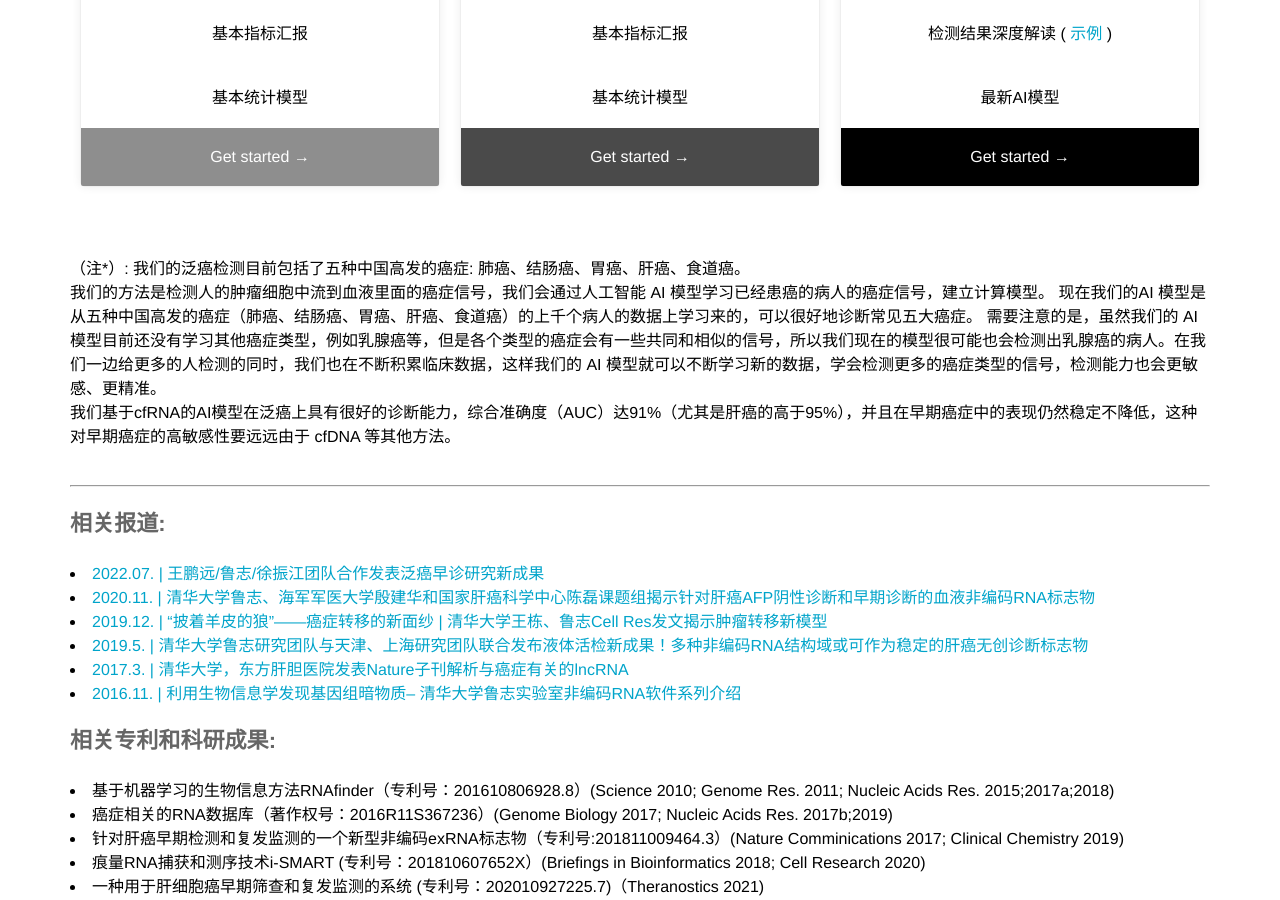
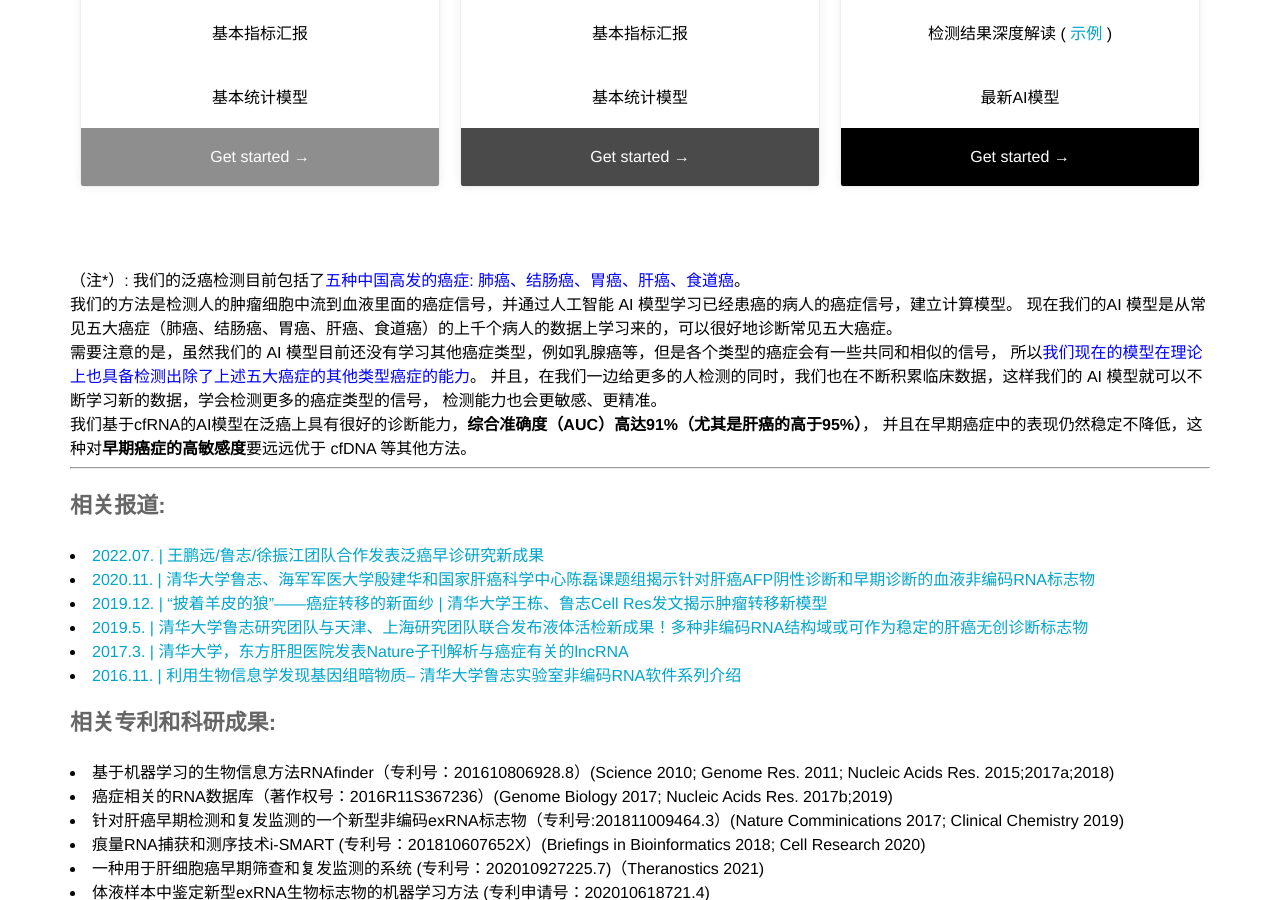
Before and after one commit to lulab/xingene-home, a Jekyll site: the page built from products.html, in a window 1280 px wide and 900 px high, scrolled down 748 px. Built offline with Jekyll 4.4.1, drawn with Linux system fonts in a browser that asks for light colours.

Commit message:
Update products.html

```diff
--- a/products.html
+++ b/products.html
@@ -85,17 +85,18 @@ faq:
 		</ul>
 	{% endfor %}
 
-  <br>
-  （注*）:
-  我们的泛癌检测目前包括了五种中国高发的癌症: 肺癌、结肠癌、胃癌、肝癌、食道癌。
-  <br>我们的方法是检测人的肿瘤细胞中流到血液里面的癌症信号，我们会通过人工智能 AI 模型学习已经患癌的病人的癌症信号，建立计算模型。
-  现在我们的AI 模型是从五种中国高发的癌症（肺癌、结肠癌、胃癌、肝癌、食道癌）的上千个病人的数据上学习来的，可以很好地诊断常见五大癌症。
-  需要注意的是，虽然我们的 AI 模型目前还没有学习其他癌症类型，例如乳腺癌等，但是各个类型的癌症会有一些共同和相似的信号，所以我们现在的模型很可能也会检测出乳腺癌的病人。在我们一边给更多的人检测的同时，我们也在不断积累临床数据，这样我们的 AI 模型就可以不断学习新的数据，学会检测更多的癌症类型的信号，检测能力也会更敏感、更精准。
-  <br>我们基于cfRNA的AI模型在泛癌上具有很好的诊断能力，综合准确度（AUC）达91%（尤其是肝癌的高于95%），并且在早期癌症中的表现仍然稳定不降低，这种对早期癌症的高敏感性要远远由于 cfDNA 等其他方法。
+</div>
 
+（注*）: 我们的泛癌检测目前包括了<font style="color:blue">五种中国高发的癌症: 肺癌、结肠癌、胃癌、肝癌、食道癌</font>。
+<br>我们的方法是检测人的肿瘤细胞中流到血液里面的癌症信号，并通过人工智能 AI 模型学习已经患癌的病人的癌症信号，建立计算模型。
+现在我们的AI 模型是从常见五大癌症（肺癌、结肠癌、胃癌、肝癌、食道癌）的上千个病人的数据上学习来的，可以很好地诊断常见五大癌症。
+<br>需要注意的是，虽然我们的 AI 模型目前还没有学习其他癌症类型，例如乳腺癌等，但是各个类型的癌症会有一些共同和相似的信号，
+所以<font style="color:blue">我们现在的模型在理论上也具备检测出除了上述五大癌症的其他类型癌症的能力</font>。
+并且，在我们一边给更多的人检测的同时，我们也在不断积累临床数据，这样我们的 AI 模型就可以不断学习新的数据，学会检测更多的癌症类型的信号，
+检测能力也会更敏感、更精准。
+<br>我们基于cfRNA的AI模型在泛癌上具有很好的诊断能力，<b>综合准确度（AUC）高达91%（尤其是肝癌的高于95%）</b>，
+并且在早期癌症中的表现仍然稳定不降低，这种对<b>早期癌症的高敏感度</b>要远远优于 cfDNA 等其他方法。
 
-
-</div>
 <hr>
 <p>
 <b>相关报道:</b>
```
